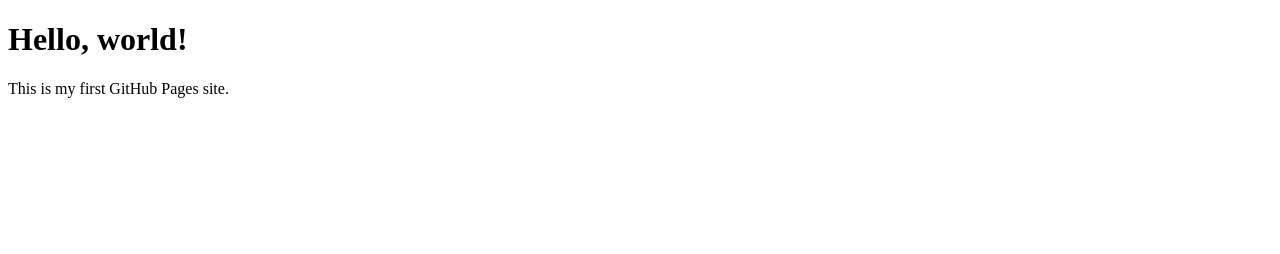
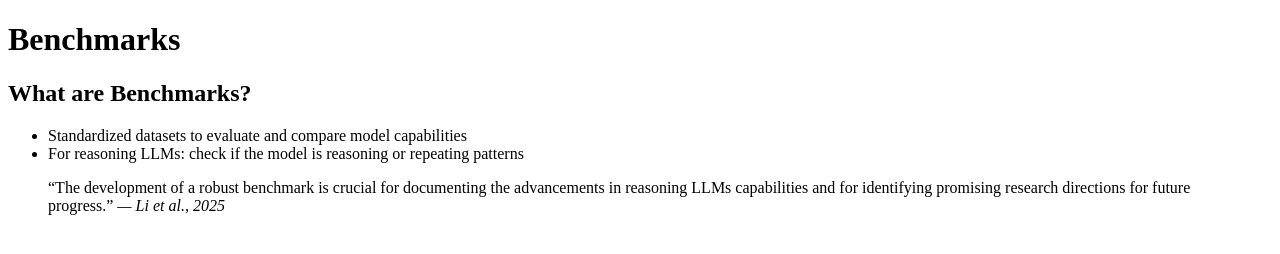
Before and after one commit to RodionZorin/RodionZorin.github.io, a plain HTML site: page index.html in a window 1280 px wide. Drawn offline with Linux system fonts and the light colour scheme.

Commit message:
Whatare benchmarks?

```diff
--- a/index.html
+++ b/index.html
@@ -2,10 +2,20 @@
 <html lang="en">
 <head>
   <meta charset="UTF-8">
-  <title>Welcome</title>
+  <title>Benchmarks</title>
 </head>
 <body>
-  <h1>Hello, world!</h1>
-  <p>This is my first GitHub Pages site.</p>
+  <h1>Benchmarks</h1>
+  <h2>What are Benchmarks?</h2>
+  <p>
+    <ul>
+      <li>Standardized datasets to evaluate and compare model capabilities</li>
+      <li>For reasoning LLMs: check if the model is reasoning or repeating patterns</li>
+    </ul>
+  <blockquote>
+  “The development of a robust benchmark is crucial for documenting the advancements in reasoning LLMs capabilities and for identifying promising research directions for future progress.”
+  <cite>— Li et al., 2025</cite>
+  </blockquote>
+  </p>
 </body>
 </html>
```
